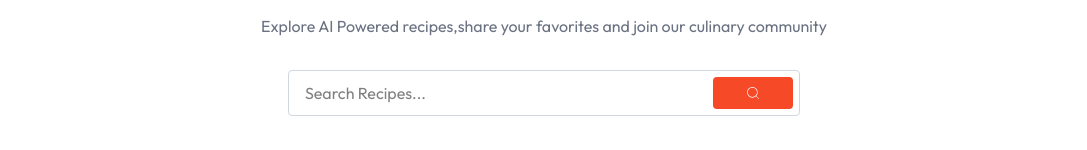
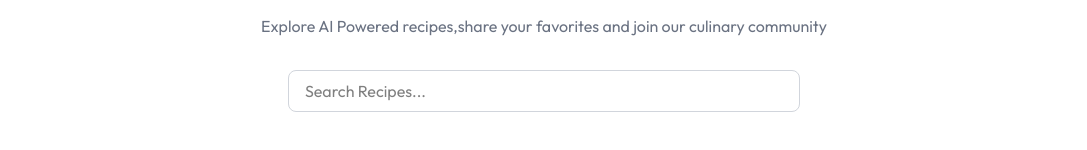
Before and after one commit to lubnafebin/recipe-app, a React (Vite) app in the folder client/: page / in a window 1280 px wide. Shown: the part 312-462 px from the top of the page, without its empty margins (96-1183 px from the left). Built offline with nearby package versions, Linux system fonts and the light colour scheme; no server answers.

Commit message:
refactor: streamline search input handling in Header component

```diff
--- a/client/src/components/Header.jsx
+++ b/client/src/components/Header.jsx
@@ -1,14 +1,9 @@
-import { CiSearch } from "react-icons/ci";
 import { FaStar } from "react-icons/fa";
 import { useAppContext } from "../context/AppContext";
 import { useRef } from "react";
 export const Header = () => {
-  const { setInput } = useAppContext();
+  const { setInput, input } = useAppContext();
   const inputRef = useRef();
-  const onSubmitHandler = (e) => {
-    e.preventDefault();
-    setInput(inputRef.current.value);
-  };
   return (
     <div className="mx-8 sm:mx-16 xl:mx-24 relative">
       <div className="text-center mt-8 mb-8">
@@ -30,25 +25,15 @@ export const Header = () => {
           Explore AI Powered recipes,share your favorites and join our culinary
           community
         </p>
-        <form
-          onSubmit={onSubmitHandler}
-          className="flex justify-between max-w-lg max-sm:scale-75 mx-auto
-        border border-gray-300 bg-white rounded overflow-hidden "
-        >
+        <form className="flex justify-between max-w-lg mx-auto">
           <input
             ref={inputRef}
-            className="w-full pl-4 outline-none"
             type="text"
+            value={input}
             placeholder="Search Recipes..."
-            required
+            onChange={(e) => setInput(e.target.value)}
+            className="w-full border border-gray-300 rounded-lg px-4 py-2 outline-none focus:ring-1 focus:ring-primary/40"
           />
-          <button
-            type="submit"
-            className="bg-primary text-white px-8 py-2 m-1.5
-          rounded hover:scale-105 transition-all cursor-pointer"
-          >
-            <CiSearch />
-          </button>
         </form>
       </div>
     </div>
```
